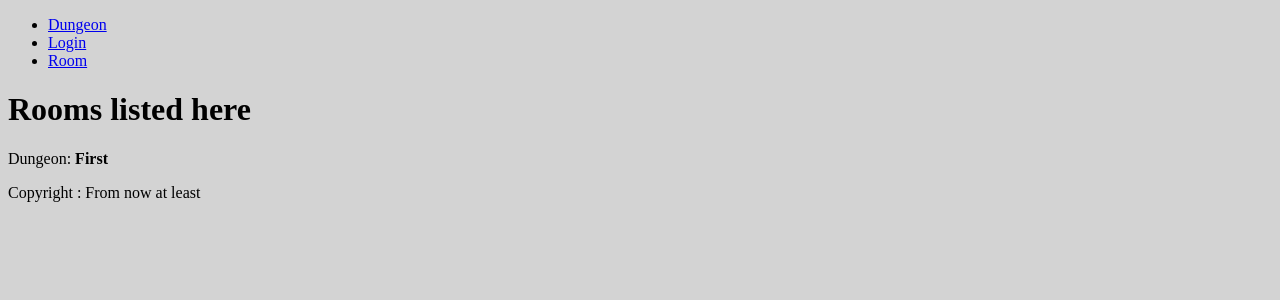
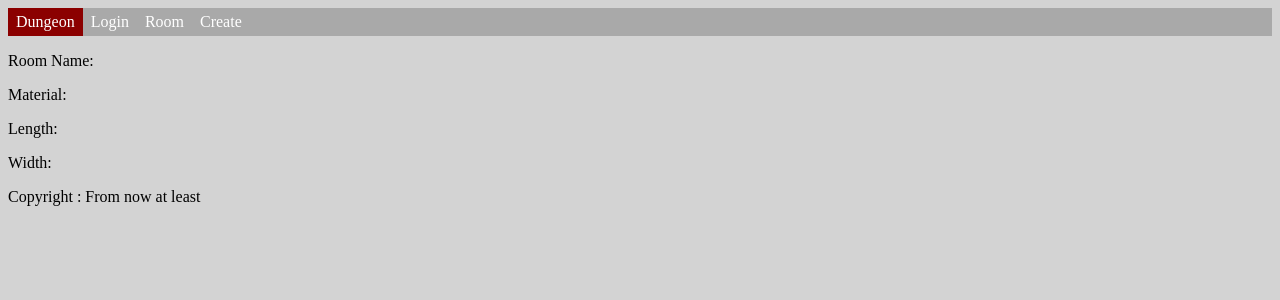
Before and after one commit to LeoKnox/python_dungeon, a Flask app: page /room in a window 1280 px wide. Shown: the top 300 px of the page. Run offline with Flask 2, Linux system fonts and the light colour scheme.

Commit message:
Add files via upload

```diff
--- a/application/routes.py
+++ b/application/routes.py
@@ -8,8 +8,12 @@ def index():
 
 @app.route("/login")
 def login():
-    return render_template("index.html", dungeon="First")
+    return render_template("login.html")
 
 @app.route("/room")
 def room():
-    return render_template("index.html", dungeon="First")
+    return render_template("room.html", dungeon="First")
+
+@app.route("/create")
+def create():
+    return render_template("create.html")
--- a/application/static/css/main.css
+++ b/application/static/css/main.css
@@ -1,3 +1,31 @@
 body {
     background-color: lightgrey;
 }
+
+ul {
+    list-style-type: none;
+    margin: 0;
+    padding: 0;
+    overflow: hidden;
+    background-color: darkgray;
+}
+
+li {
+    float: left;
+}
+
+li a {
+    display: block;
+    color: white;
+    text-align: center;
+    padding: 5px 8px;
+    text-decoration: none;
+}
+
+li a:hover:not(.active) {
+    background-color: slategray;
+}
+
+.active {
+    background-color: darkred;
+}
--- a/application/templates/includes/nav.html
+++ b/application/templates/includes/nav.html
@@ -1,5 +1,6 @@
 <ul>
-    <li><a href="{{ url_for('index') }}">Dungeon</a></li>
-    <li><a href="{{ url_for('login') }}">Login</a></li>
+    <li class="active"><a href="{{ url_for('index') }}">Dungeon</a></li>
+    <li class=""><a href="{{ url_for('login') }}">Login</a></li>
     <li><a href="{{ url_for('room') }}">Room</a></li>
+    <li><a href="{{ url_for('create') }}">Create</a></li>
 </ul>
--- /dev/null
+++ b/application/templates/room.html
@@ -0,0 +1,9 @@
+{% extends "layout.html" %}
+{% block content %}
+    <form>
+        <p>Room Name:</p>
+        <p>Material:</p>
+        <p>Length:</p>
+        <p>Width:</p>
+    </form>
+{% endblock %}
```
Also changed, not shown: application/templates/create.html (added, +11 -0 lines), application/templates/login.html (added, +7 -0 lines).
